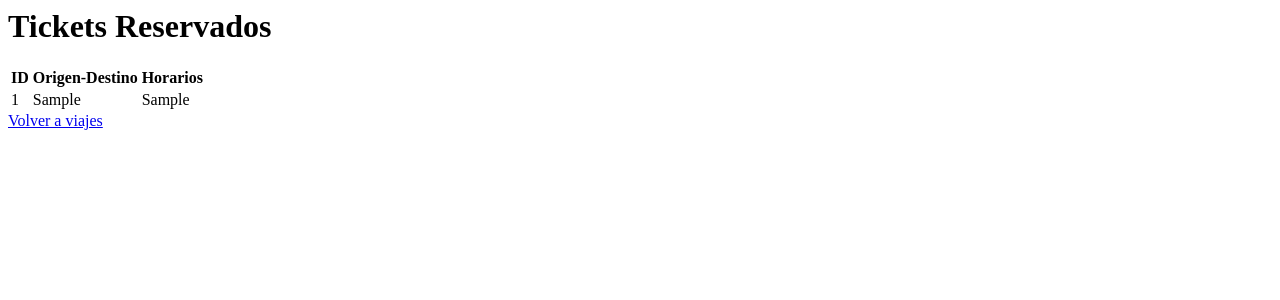
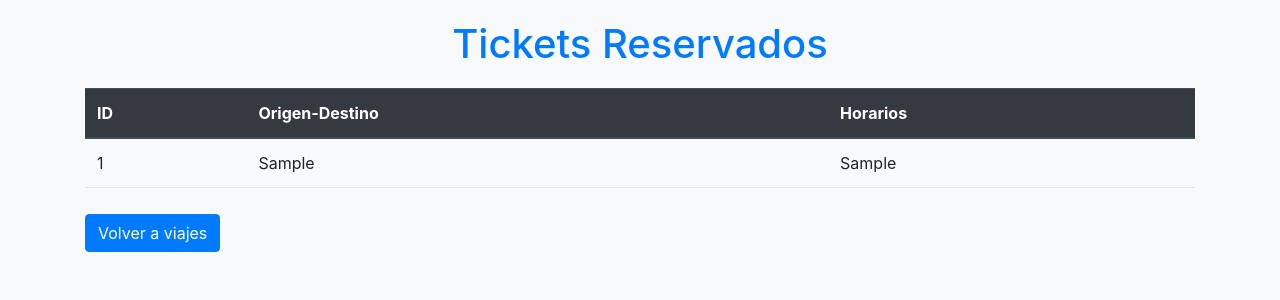
Before and after one commit to samuelgalan99/PROYECTO-IAW, a PHP site: page /tickets_reservados.php in a window 1280 px wide. Shown: the top 300 px of the page. Run offline with PHP 8.4, Linux system fonts and the light colour scheme; tables that the repository leaves empty or names only in its code hold one stand-in row (values such as "Sample post").

Commit message:
Damos estilo a la página de tickets reservados

```diff
--- a/tickets_reservados.php
+++ b/tickets_reservados.php
@@ -9,9 +9,54 @@ $resultado_tickets = $mysqli->query($consulta_tickets);
 // Si hay tickets reservados
 if ($resultado_tickets && $resultado_tickets->num_rows > 0) {
   // Los mostramos
+  echo "<!DOCTYPE html>";
+  echo "<html>";
+  echo "<head>";
+  echo "<meta charset='UTF-8'>";
+  echo "<meta http-equiv='X-UA-Compatible' content='IE=edge'>";
+  echo "<meta name='viewport' content='width=device-width, initial-scale=1.0'>";
+  echo "<title>Tickets Reservados</title>";
+  echo "<link rel='stylesheet' href='https://stackpath.bootstrapcdn.com/bootstrap/4.5.0/css/bootstrap.min.css'>";
+  echo "<style>";
+  echo "body {";
+  echo "    background-color: #f8f9fa;";
+  echo "    padding: 20px;";
+  echo "}";
+  echo "h1 {";
+  echo "    text-align: center;";
+  echo "    margin-bottom: 20px;";
+  echo "    color: #007bff;";
+  echo "}";
+  echo "table {";
+  echo "    width: 100%;";
+  echo "    border-collapse: collapse;";
+  echo "    margin-bottom: 20px;";
+  echo "}";
+  echo "table th,";
+  echo "table td {";
+  echo "    padding: 8px;";
+  echo "    text-align: left;";
+  echo "    border-bottom: 1px solid #dee2e6;";
+  echo "}";
+  echo "a {";
+  echo "    display: block;";
+  echo "    text-align: center;";
+  echo "    margin-top: 10px;";
+  echo "}";
+  echo "</style>";
+  echo "</head>";
+  echo "<body>";
   echo "<h1>Tickets Reservados</h1>";
-  echo "<table>";
-  echo "<tr><th>ID</th><th>Origen-Destino</th><th>Horarios</th></tr>";
+  echo "<div class='container'>";
+  echo "<table class='table'>";
+  echo "<thead class='thead-dark'>";
+  echo "<tr>";
+  echo "<th>ID</th>";
+  echo "<th>Origen-Destino</th>";
+  echo "<th>Horarios</th>";
+  echo "</tr>";
+  echo "</thead>";
+  echo "<tbody>";
 
   while ($ticket = $resultado_tickets->fetch_assoc()) {
     echo "<tr>";
@@ -19,11 +64,14 @@ if ($resultado_tickets && $resultado_tickets->num_rows > 0) {
     echo "<td>" . $ticket["origen_destino"] . "</td>";
     echo "<td>" . $ticket["horario"] . "</td>";
     echo "</tr>";
-
   }
 
+  echo "</tbody>";
   echo "</table>";
-  echo "<a href='viajes.php'>Volver a viajes</a>";
+  echo "<a href='viajes.php' class='btn btn-primary'>Volver a viajes</a>";
+  echo "</div>";
+  echo "</body>";
+  echo "</html>";
 } else {
   echo "No se encontraron tickets reservados.";
 }
```
